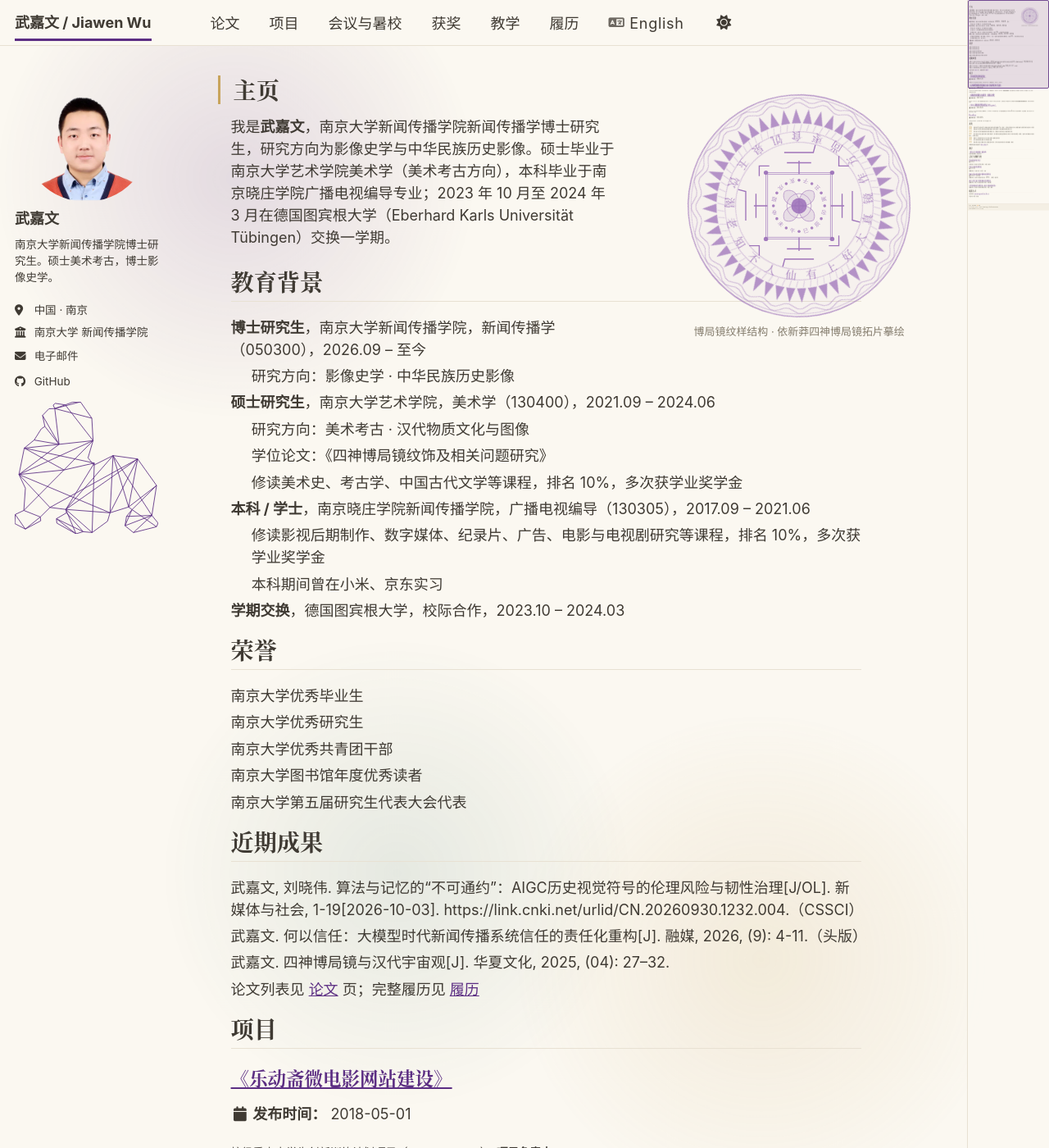
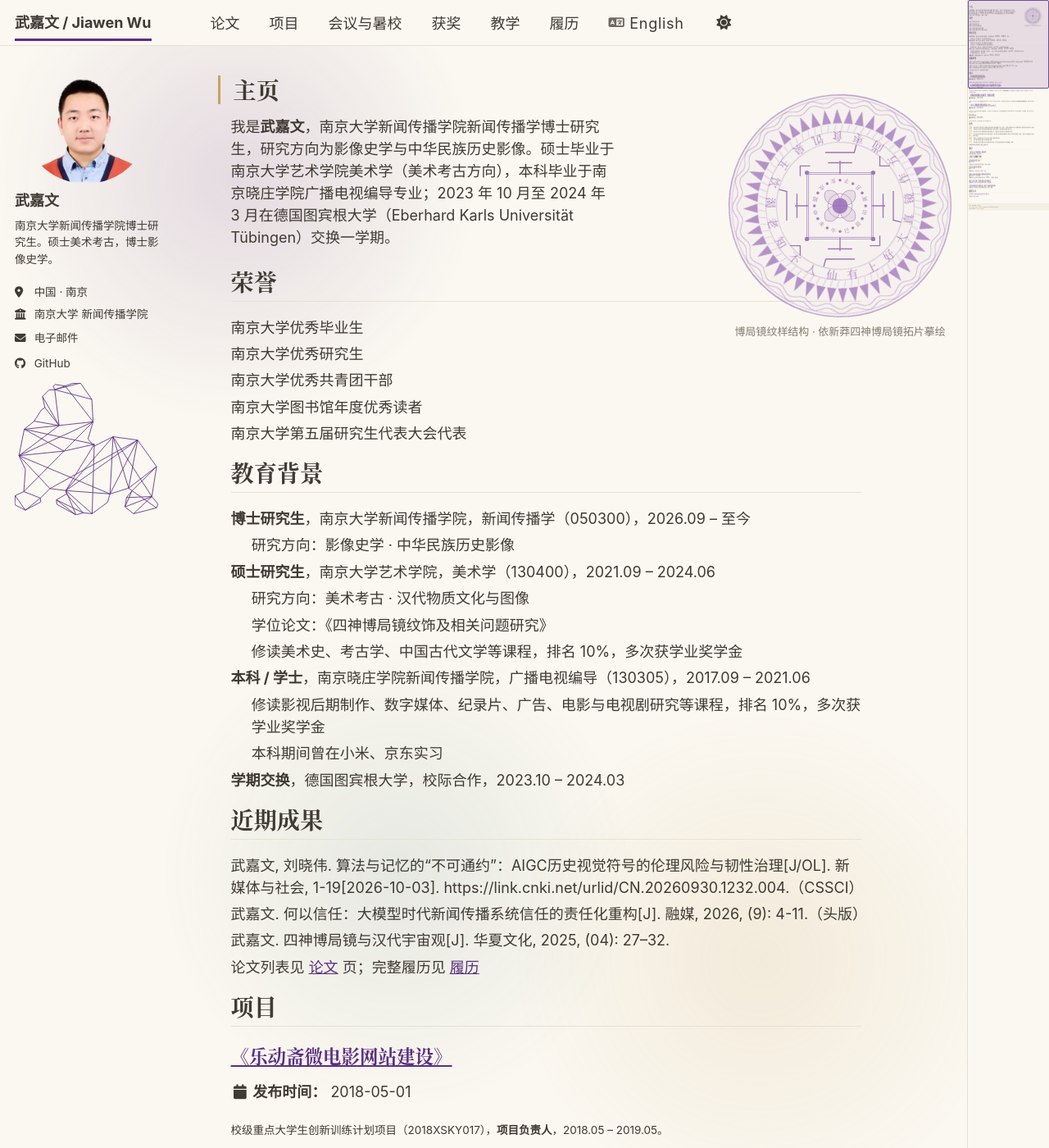
Before and after one commit to newnju/newnju.github.io, a Jekyll site: the page built from _pages/about.md, in a window 1280 px wide and 1400 px high. Shown: the whole window at 82% size. Built offline with Jekyll 4.4.1, drawn with Linux system fonts in a browser that asks for light colours; a style sheet for code colours, icons or effects is not loaded.

Commit message:
博局镜右移加深(-60→-110px)、头像列两态对齐上提20px、主页荣誉移到教育背景前(中英同步)

```diff
--- a/_pages/about.md
+++ b/_pages/about.md
@@ -10,15 +10,15 @@ redirect_from:
 
 我是**武嘉文**，南京大学新闻传播学院新闻传播学博士研究生，研究方向为影像史学与中华民族历史影像。硕士毕业于南京大学艺术学院美术学（美术考古方向），本科毕业于南京晓庄学院广播电视编导专业；2023 年 10 月至 2024 年 3 月在德国图宾根大学（Eberhard Karls Universität Tübingen）交换一学期。
 
+荣誉
+======
+
+{% include han-honours.html %}
+
 教育背景
 ======
 
 {% include han-education.html %}
-
-荣誉
-======
-
-{% include han-honours.html %}
 
 近期成果
 ======
--- a/_sass/_han.scss
+++ b/_sass/_han.scss
@@ -57,7 +57,7 @@ h1, h2, h3, h4 {
     /* 相对正常位置略向上挪一点，让图更贴近页面右上角。
        用 relative 偏移而非 margin：float 的布局占位不变，
        正文的环绕宽度不受影响，只是图本身挪位。
-       横向的 60px 另有条件，见紧随其后的媒体查询。 */
+       横向的 110px 另有条件，见紧随其后的媒体查询。 */
     position: relative;
     top: -30px;
     width: 272px;
@@ -70,14 +70,14 @@ h1, h2, h3, h4 {
     animation: han-mirror-breathe 18s ease-in-out infinite;
 }
 
-/* 再往右 60px，只在大屏（≥ $large = 925px）生效：
+/* 再往右 110px，只在大屏（≥ $large = 925px）生效：
    此宽度起 .page 用 span(10 of 12) + suffix(2 of 12)，正文栏右侧空出
-   约 2/12 宽的空白栏（925px 时约 150px），图右移后仍落在栏内、不顶出视口；
-   而 925px 以下 .page 占满整行，图本来就离视口右缘只剩 ~19px，
+   约 2/12 宽的空白栏（925px 时约 150px），图右移 110px 后仍落在栏内、
+   不顶出视口；而 925px 以下 .page 占满整行，图本来就离视口右缘只剩 ~19px，
    强行右移会把页面撑出横向滚动条。 */
 @media (min-width: 57.8125em) {
     .han-mirror {
-        right: -60px;
+        right: -110px;
     }
 }
 
--- a/_sass/layout/_sidebar.scss
+++ b/_sass/layout/_sidebar.scss
@@ -12,6 +12,10 @@
 
   @include clearfix();
   margin-bottom: 1em;
+  /* 头像列整体再上提 20px：流式态由负外边距上移，
+     固定态（.is-fit）由下面的 top 覆盖对齐，两态头像同在 62px，
+     fit 门控切换时不会跳动。竖屏媒体查询随后把它改回正 1em。 */
+  margin-top: -1.25em;
 
   @media (orientation: portrait) {
     margin-top: 1em;
@@ -34,6 +38,7 @@
       overflow-y: auto;             // 判定贴边 fit 时的兜底滚动条
       position: fixed;
       padding-top: $masthead-height;
+      top: 0.75em;                  // 覆盖 .sticky 的 2em，与流式态的 -1.25em 负边距对齐
     }
   }
 
--- a/assets/js/han.js
+++ b/assets/js/han.js
@@ -683,9 +683,9 @@
 /* ==========================================================================
    9. 侧栏 fit 门控（_sidebar.scss 的 .is-fit）
    --------------------------------------------------------------------------
-   宽屏侧栏不再无条件固定：默认文档流，只有内容装得下一屏才加
-   .is-fit 恢复固定（fixed + 100vh + padding-top:50，top 来自
-   .sticky 工具类的 2em）。装不下（英文版联系方式更长 + 线稿）或
+    宽屏侧栏不再无条件固定：默认文档流，只有内容装得下一屏才加
+    .is-fit 恢复固定（fixed + 100vh + padding-top:50，top 覆盖
+    .sticky 工具类的 2em 为 0.75em，与流式态的 -1.25em 负边距对齐）。装不下（英文版联系方式更长 + 线稿）或
    脚本没跑时保持流式 —— 左列不出现内层滚动条，底部线稿随页滚动
    进视口，vivus 的 inViewport 监听的是窗口滚动，固定侧栏永远
    触发不了它。
```
Also changed, not shown: README.md (+2 -2 lines), _pages/en/about.md (+5 -5 lines).
